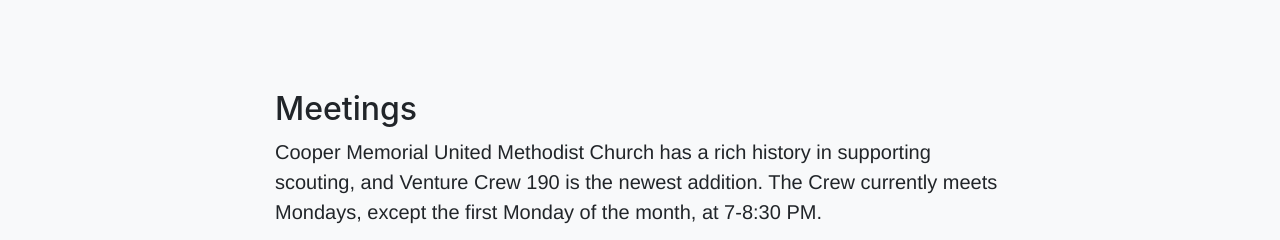
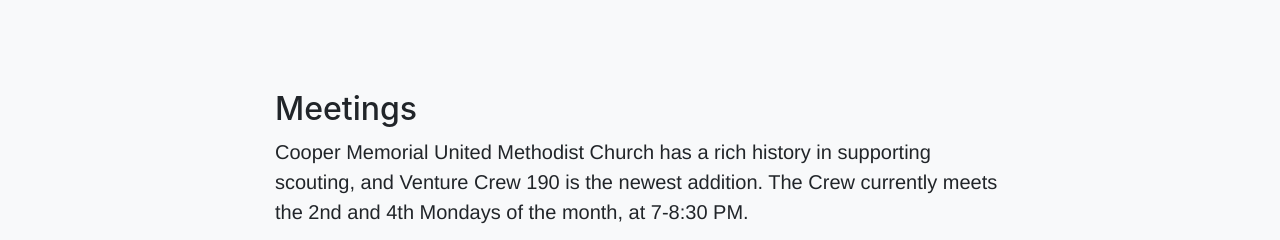
Before and after one commit to thault/crew-190, a website with bundled scripts: page index.html in a window 1280 px wide. Shown: the part 960-1200 px from the top of the page. Built offline with nearby package versions, Linux system fonts and the light colour scheme; grey boxes are pictures that could not be loaded.

Commit message:
Meeting time
Changed the meeting time to reflect the summer schedule.

```diff
--- a/index.html
+++ b/index.html
@@ -69,7 +69,7 @@
         <div class="row">
           <div class="col-lg-8 mx-auto">
             <h2>Meetings</h2>
-            <p class="lead">Cooper Memorial United Methodist Church has a rich history in supporting scouting, and Venture Crew 190 is the newest addition. The Crew currently meets Mondays, except the first Monday of the month, at 7-8:30 PM.</p>
+            <p class="lead">Cooper Memorial United Methodist Church has a rich history in supporting scouting, and Venture Crew 190 is the newest addition. The Crew currently meets the 2nd and 4th Mondays of the month, at 7-8:30 PM.</p>
             <iframe src="https://www.google.com/maps/embed?pb=!1m18!1m12!1m3!1d3139.458789807311!2d-85.67671358488383!3d38.10625957970041!2m3!1f0!2f0!3f0!3m2!1i1024!2i768!4f13.1!3m3!1m2!1s0x886908da3dd47af3%3A0x396956e76c40fafe!2sCooper+Memorial+Untd+Methodist!5e0!3m2!1sen!2sus!4v1511139731297" width="600" height="450" frameborder="0" style="border:0" allowfullscreen></iframe>
           </div>
         </div>
```
